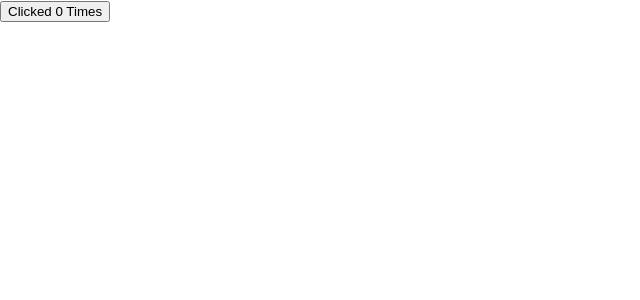
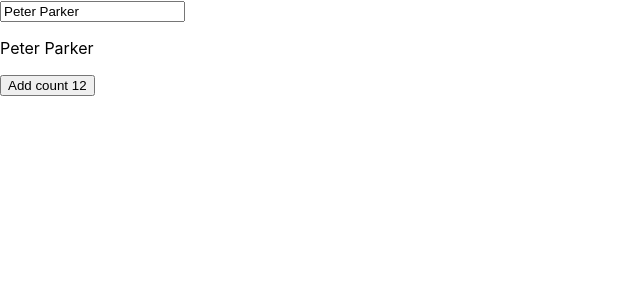
Before and after one commit to sunmughan/reactjs-tuts, a React (Create React App) app in the folder reactjs-codeevo/: page / in a window 1280 px wide. Shown: the top 300 px of the page, without its empty margins (0-640 px from the left). Built offline with nearby package versions, Linux system fonts and the light colour scheme.

Commit message:
Completed 11 parts from react hooks tutorial series.

```diff
--- a/reactjs-codeevo/src/components/react-hooks/react-useEffect-hook/ReactUseEffectHook.js
+++ b/reactjs-codeevo/src/components/react-hooks/react-useEffect-hook/ReactUseEffectHook.js
@@ -1,6 +1,11 @@
 import React from "react";
 // import ClassCounterOne from "./useEffect-hook/ClassCounterOne";
-import HookCounterOne from "./useEffect-hook/HookCounterOne";
+// import HookCounterOne from "./useEffect-hook/HookCounterOne";
+// import ClassMouse from "./useEffect-hook-runonce/ClassMouse";
+// import HookMouse from "./useEffect-hook-runonce/HookMouse";
+// import HookContainer from "./useEffect-hook-runonce/HookContainer";
+// import IntervalClassCounter from "./useEffect-hook-incorrect-methods/IntervalClassCounter";
+import IntervalHookCounter from "./useEffect-hook-incorrect-methods/IntervalHookCounter";
 
 const ReactUseEffectHook = () => {
   return (
@@ -9,7 +14,22 @@ const ReactUseEffectHook = () => {
       {/* <ClassCounterOne /> */}
 
       {/* IMPLEMENTING COUNTER AND PAGE TITLE CHANGE WITH HOOKS IN FUNCTIONAL COMPONENT */}
-      <HookCounterOne />
+      {/* <HookCounterOne /> */}
+
+      {/* LOG THE POSITION OF MOUSE BY EXECUTING THE MOUSEMOVE EVENT LISTENER IN COMPONENT DID MOUNT ONCE */}
+      {/* <ClassMouse /> */}
+
+      {/* RUN EFFECT(USE EFFECT) ONLY ONCE AT THE BEGINNING(COMPONENT DID MOUNT) IN FUNCTIONAL COMPONENT IN REACT JS */}
+      {/* <HookMouse /> */}
+
+      {/* RUN EFFECT(USE EFFECT) ONLY ONCE AT THE END(COMPONENT WILL UNMOUNT) IN FUNCTIONAL COMPONENT IN REACT JS */}
+      {/* <HookContainer /> */}
+
+      {/* USE EFFECT WITH INCORRECT DEPENDENCY IN REACT JS */}
+      {/* <IntervalClassCounter /> */}
+
+      {/* USE EFFECT WITH INCORRECT DEPENDENCY IN REACT JS */}
+      <IntervalHookCounter />
     </>
   );
 };
--- /dev/null
+++ b/reactjs-codeevo/src/components/react-hooks/react-useEffect-hook/useEffect-hook-incorrect-methods/IntervalClassCounter.js
@@ -0,0 +1,36 @@
+// USE EFFECT INCORRECT DEPENDENCY
+import React, { Component } from "react";
+
+class IntervalClassCounter extends Component {
+  constructor(props) {
+    super(props);
+
+    this.state = {
+      count: 0,
+    };
+  }
+
+  tick = () => {
+    this.setState((prevState) => ({
+      count: prevState.count + 1,
+    }));
+  };
+
+  componentDidMount() {
+    this.interval = setInterval(this.tick, 1000);
+  }
+
+  componentWillUnmount() {
+    clearInterval(this.interval);
+  }
+
+  render() {
+    return (
+      <>
+        <h1>{this.state.count}</h1>
+      </>
+    );
+  }
+}
+
+export default IntervalClassCounter;
--- /dev/null
+++ b/reactjs-codeevo/src/components/react-hooks/react-useEffect-hook/useEffect-hook-incorrect-methods/IntervalHookCounter.js
@@ -0,0 +1,98 @@
+// USE EFFECT WITH INCORRECT DEPENDENCY IN REACT JS
+import React, { useState, useEffect } from "react";
+
+// DON'T FORGET TO ADD THE STATES OR PROPS TO THE USE EFFECT DEPENDENCY ARRAY
+// const IntervalHookCounter = () => {
+//   const [count, setCount] = useState(0);
+
+//   const tick = () => {
+//     setCount(count + 1);
+//   };
+
+//   useEffect(() => {
+//     let interval = setInterval(tick, 1000);
+
+//     return () => {
+//       clearInterval(interval);
+//     };
+//   }, [count]);
+
+//   return <>{count}</>;
+// };
+
+// TO SOLVE THE ABOVE PROBLEM WE CAN ALSO USE PREVIOUS STATE WHEN WE ARE SETTING STATE
+// const IntervalHookCounter = () => {
+//   const [count, setCount] = useState(0);
+
+//   const tick = () => {
+//     setCount((prevCount) => prevCount + 1);
+//   };
+
+//   // WRONG. DON'T DEFINE FUNCTIONS WHICH ARE GOING TO BE USED IN USE EFFECT HOOK OUTSIDE THE HOOK
+//   // const doSomething = () => {
+//   //   console.log(someProp);
+//   // };
+
+//   useEffect(() => {
+//     let interval = setInterval(tick, 1000);
+
+//     // RIGHT. INSTEAD OF THAT DEFINE THE FUNCTIONS USED IN USE EFFECT HOOK INSIDE THE HOOK
+//     const doSomething = () => {
+//       console.log(someProp);
+//     };
+
+//     return () => {
+//       clearInterval(interval);
+//     };
+//   }, [someProp]);
+
+//   return <>{count}</>;
+// };
+
+// USING MULTIPLE USE EFFECTS IN A FUNCTIONAL COMPONENT(SPLITTING RELATED CODE)
+const IntervalHookCounter = () => {
+  const [staticCount, setStaticCount] = useState(0);
+  const [count, setCount] = useState(0);
+  useEffect(() => {
+    console.log("COUNT RE RENDERED");
+    setCount(name.length);
+  }, [count]);
+
+  const [name, setName] = useState("Peter Parker");
+  useEffect(() => {
+    console.log("NAME RE RENDERED");
+    setCount(name.length);
+  }, [name]);
+
+  return (
+    <>
+      <input
+        type={"text"}
+        value={name}
+        onChange={(e) => {
+          setName(e.target.value);
+          setCount(e.target.value.length);
+        }}
+        onFocus={() => {
+          console.log(staticCount);
+          if (staticCount === 0) {
+            setName("Spider Man!!!");
+            setStaticCount(1);
+          }
+        }}
+      />
+      <p>{name}</p>
+
+      <button
+        onClick={() => {
+          setCount((prevCount) => prevCount + 1);
+          setName((prevName) => prevName + " ");
+        }}
+      >
+        Add count {count}
+      </button>
+    </>
+  );
+};
+
+export default IntervalHookCounter;
--- /dev/null
+++ b/reactjs-codeevo/src/components/react-hooks/react-useEffect-hook/useEffect-hook-runonce/ClassMouse.js
@@ -0,0 +1,31 @@
+// LOG THE POSITION OF MOUSE BY EXECUTING THE MOUSEMOVE EVENT LISTENER IN COMPONENT DID MOUNT ONCE
+import React, { Component } from "react";
+
+class ClassMouse extends Component {
+  constructor(props) {
+    super(props);
+
+    this.state = {
+      x: 0,
+      y: 0,
+    };
+  }
+
+  logMousePosition = (e) => {
+    this.setState({ x: e.clientX, y: e.clientY });
+  };
+
+  componentDidMount() {
+    window.addEventListener("mousemove", this.logMousePosition);
+  }
+
+  render() {
+    return (
+      <h1>
+        CLASS : X - {this.state.x} Y - {this.state.y}
+      </h1>
+    );
+  }
+}
+
+export default ClassMouse;
--- /dev/null
+++ b/reactjs-codeevo/src/components/react-hooks/react-useEffect-hook/useEffect-hook-runonce/HookContainer.js
@@ -0,0 +1,18 @@
+// RUN EFFECT(USE EFFECT) ONLY ONCE AT THE END(COMPONENT WILL UNMOUNT) IN FUNCTIONAL COMPONENT IN REACT JS
+import React, { useState } from "react";
+import HookMouse from "./HookMouse";
+
+const HookContainer = () => {
+  const [display, setDisplay] = useState(true);
+
+  return (
+    <>
+      <button onClick={() => setDisplay((prevDisplay) => !prevDisplay)}>
+        Toggle Display
+      </button>
+      {display && <HookMouse />}
+    </>
+  );
+};
+
+export default HookContainer;
--- /dev/null
+++ b/reactjs-codeevo/src/components/react-hooks/react-useEffect-hook/useEffect-hook-runonce/HookMouse.js
@@ -0,0 +1,34 @@
+// RUN EFFECT(USE EFFECT) ONLY ONCE AT THE BEGINNING(COMPONENT DID MOUNT) IN FUNCTIONAL COMPONENT IN REACT JS
+// RUN EFFECT(USE EFFECT) ONLY ONCE AT THE END(COMPONENT WILL UNMOUNT) IN FUNCTIONAL COMPONENT IN REACT JS
+import React, { useState, useEffect } from "react";
+
+const HookMouse = () => {
+  const [x, setX] = useState(0);
+  const [y, setY] = useState(0);
+
+  const logMousePosition = (event) => {
+    console.log("Mouse event called");
+    setX(event.clientX);
+    setY(event.clientY);
+  };
+
+  useEffect(() => {
+    console.log("useEffect Hook Called");
+    window.addEventListener("mousemove", logMousePosition);
+
+    // COMPONENT WILL UNMOUNT FUNCTIONALITY
+    return () => {
+      console.log("component unmounting code");
+      window.removeEventListener("mousemove", logMousePosition);
+    };
+  }, []); // COMPONENT DID MOUNT FUNCTIONALITY
+
+  return (
+    <>
+      <h1>
+        HOOKS : X - {x} Y - {y}
+      </h1>
+    </>
+  );
+};
+export default HookMouse;
--- a/reactjs-codeevo/src/components/react-hooks/react-useEffect-hook/useEffect-hook/HookCounterOne.js
+++ b/reactjs-codeevo/src/components/react-hooks/react-useEffect-hook/useEffect-hook/HookCounterOne.js
@@ -1,17 +1,27 @@
 // USE EFFECT HOOK IN REACT JS
 // IMPLEMENTING COUNTER AND PAGE TITLE CHANGE WITH HOOKS IN FUNCTIONAL COMPONENT
+// CONDITIONALLY RUNNING USE EFFECT HOOK IN CLASS COMPONENT
 import React, { useState, useEffect } from "react";
 
 const HookCounterOne = () => {
   const [count, setCount] = useState(0);
+  const [name, setName] = useState("");
 
   // CALL USE EFFECT HOOK AND PASS IN A FUNCTION WHICH WILL BE EXECUTED FOR EVERY RENDER
   useEffect(() => {
+    console.log("useEffect - updating document title.");
     document.title = `You clicked ${count} times`;
-  });
+  }, [count]);
 
   return (
     <>
+      <input
+        type={"text"}
+        value={name}
+        onChange={(event) => {
+          setName(event.target.value);
+        }}
+      />
       <button onClick={() => setCount((prevCount) => prevCount + 1)}>
         Clicked {count} Times
       </button>
```
Also changed, not shown: reactjs-codeevo/src/components/react-hooks/react-useEffect-hook/useEffect-hook/ClassCounterOne.js (+13 -1 lines).
